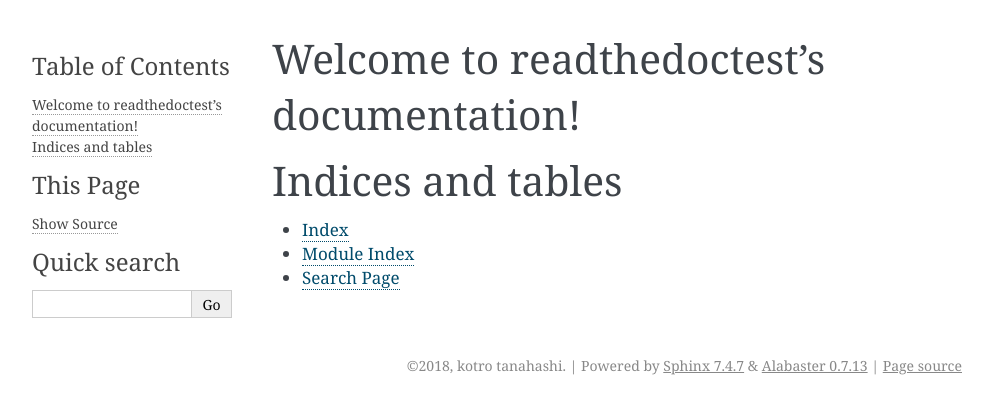
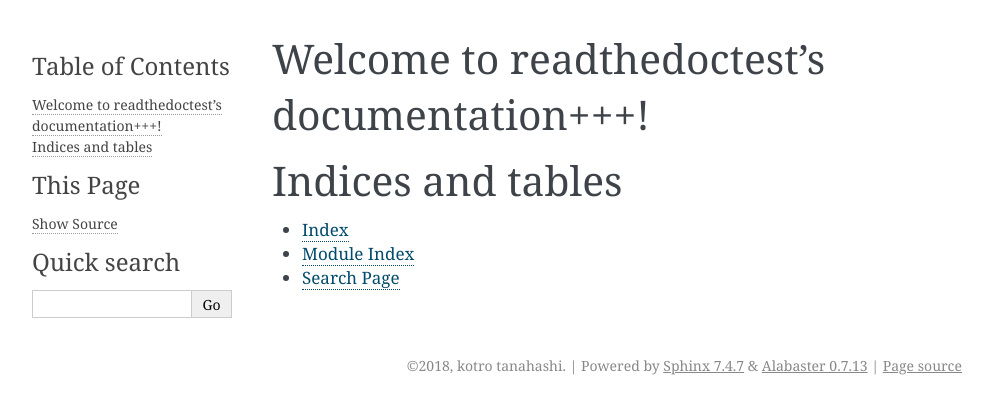
Before and after one commit to kotarotanahashi/readthedoctest, a Sphinx documentation site: the page built from docs/source/index.rst, in a window 1280 px wide. Shown: the top 414 px of the page, without its empty margins (148-1141 px from the left). Built offline with Sphinx 7.4.7, drawn with Linux system fonts in a browser that asks for light colours.

Commit message:
update title

```diff
--- a/docs/source/index.rst
+++ b/docs/source/index.rst
@@ -3,7 +3,7 @@
    You can adapt this file completely to your liking, but it should at least
    contain the root `toctree` directive.
 
-Welcome to readthedoctest's documentation!
+Welcome to readthedoctest's documentation+++!
 ==========================================
 
 .. toctree::
```
